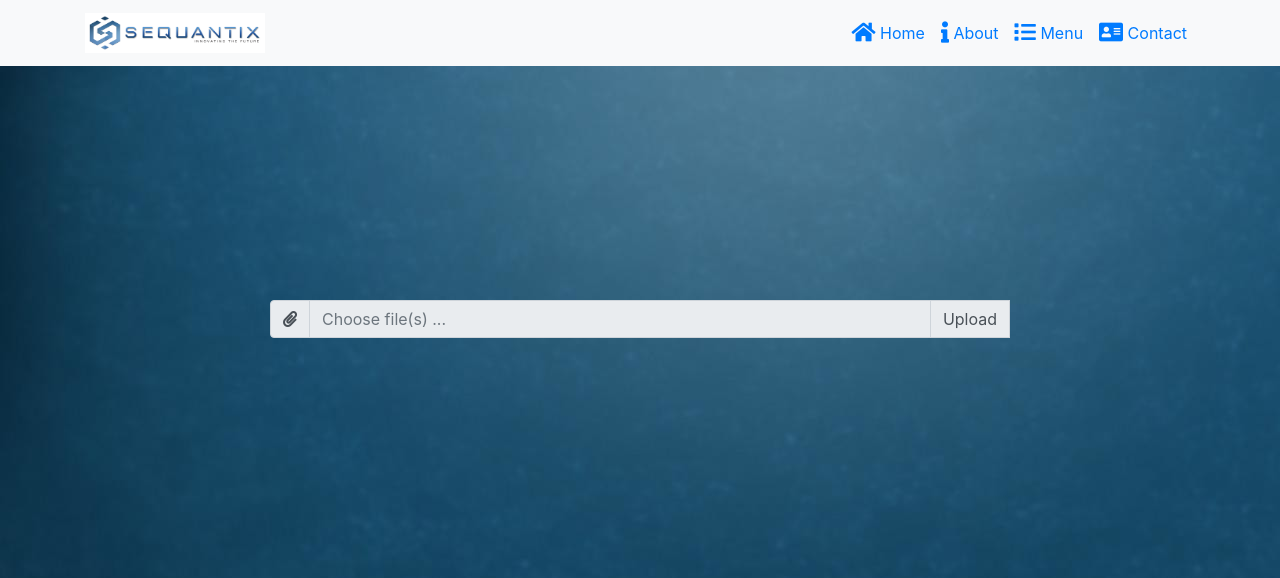
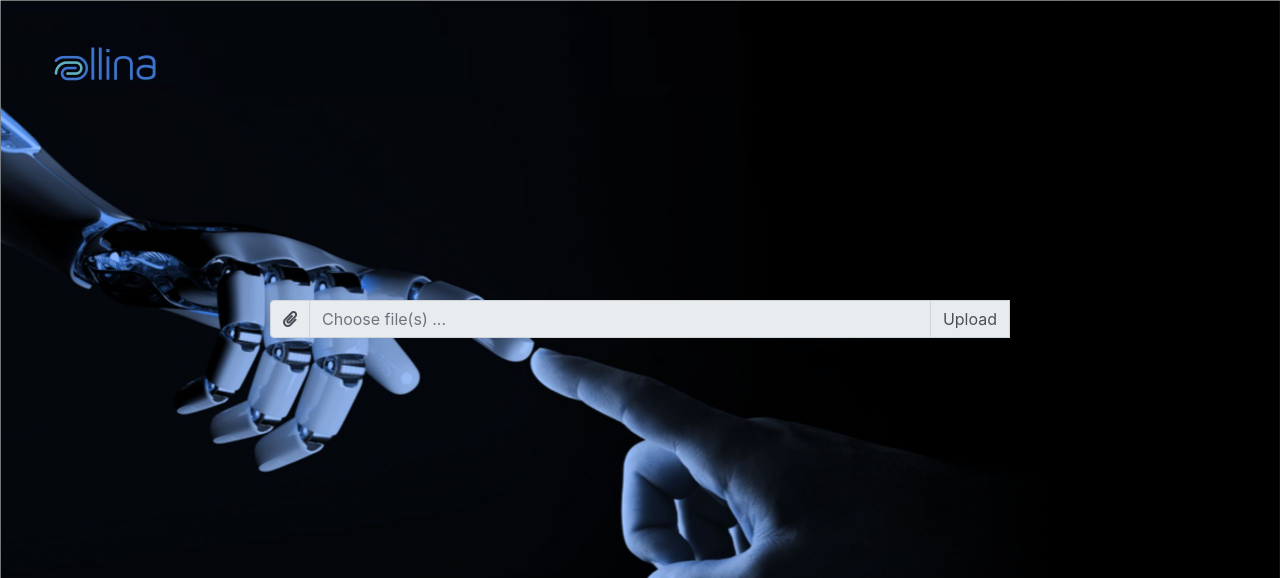
Before and after one commit to kokuljose/AllinaEditable, a Flask app: page / in a window 1280 px wide. Shown: the top 578 px of the page. Run offline with Flask 2, Linux system fonts and the light colour scheme; some libraries are stand-ins or nearby versions.

Commit message:
updated for KniTT Global

```diff
--- a/Output/G1387_IV32880Reconciled.csv
+++ b/Output/G1387_IV32880Reconciled.csv
@@ -1,7 +1,7 @@
 "INTERCONTINENTAL, NEW YORK TIMES SQUARE",,,,,,
-20210422,,,,,,
+20210511,,,,,,
 "American Funds Forum 1 May 28 June 1, 2019",,,,,,
-2021-04-22,,,,,,
+2021-05-11,,,,,,
 ,,,,,"$ 121,960.49 Reconciled","$ 121,960.49 Billed"
 Deposit/Credits,,,,,,
 Deposit ,,1,,"$(52,202.94)",,
--- a/templates/index.html
+++ b/templates/index.html
@@ -8,27 +8,27 @@
     <link rel="stylesheet" href="{{url_for('static', filename='css/fa.css')}}">
     <link rel="stylesheet" href="{{url_for('static', filename='bootstrap/dist/css/bootstrap.min.css')}}">
     <link rel="stylesheet" href="{{url_for('static', filename='css/styles.css')}}">
-    <title>Sequantix Invoice Automation</title>
+    <title> Invoice Automation</title>
 </head>
-<body class="bg-light" style="background-image: url('static/img/back.jpg');">
+<body class="bg-light" style="background-image: url('static/img/back.jpg');background-size: 100%;background-repeat: no-repeat;background-attachment: fixed; ">
 
-<nav class="navbar  navbar-expand-sm fixed-top bg-light">
-        <div class="container">
-            <button class="navbar-toggler" type="button" data-toggle="collapse" data-target="#Navbar">
-                <span class="navbar-toggler-icon"></span>
-            </button>
-            <a class="navbar-brand mr-auto" href="#"><img src="{{ url_for('static', filename = 'img/logo.png') }}" alt="sequantix" height="40" width="180"></a>
-            <div class="collapse navbar-collapse" id="Navbar">
-                <ul class="navbar-nav ml-auto">
-                    <li class="nav-item active"><a class="nav-link" href="#"><span class="fa fa-home fa-lg"></span> Home</a></li>
-                    <li class="nav-item"><a class="nav-link" href="#"><span class="fa fa-info  fa-lg"></span> About</a></li>
-                    <li class="nav-item"><a class="nav-link" href="#"><span class="fa fa-list  fa-lg"></span> Menu</a></li>
-                    <li class="nav-item"><a class="nav-link" href="#"><span class="fa fa-address-card  fa-lg"></span> Contact</a></li>
-
-                </ul>
-            </div>
-        </div>
-    </nav>
+{#<nav class="navbar  navbar-expand-sm fixed-top bg-light">#}
+{#        <div class="container">#}
+{#            <button class="navbar-toggler" type="button" data-toggle="collapse" data-target="#Navbar">#}
+{#                <span class="navbar-toggler-icon"></span>#}
+{#            </button>#}
+{#            <a class="navbar-brand mr-auto" href="#"><img src="{{ url_for('static', filename = 'img/logo.png') }}" alt="" height="40" width="180"></a>#}
+{#            <div class="collapse navbar-collapse" id="Navbar">#}
+{#                <ul class="navbar-nav ml-auto">#}
+{#                    <li class="nav-item active"><a class="nav-link" href="#"><span class="fa fa-home fa-lg"></span> Home</a></li>#}
+{#                    <li class="nav-item"><a class="nav-link" href="#"><span class="fa fa-info  fa-lg"></span> About</a></li>#}
+{#                    <li class="nav-item"><a class="nav-link" href="#"><span class="fa fa-list  fa-lg"></span> Menu</a></li>#}
+{#                    <li class="nav-item"><a class="nav-link" href="#"><span class="fa fa-address-card  fa-lg"></span> Contact</a></li>#}
+{#                #}
+{#                </ul>#}
+{#            </div>#}
+{#        </div>#}
+{#    </nav>#}
 
 <div id="Modal" class="modal fade" role="dialog">
         <div class="modal-dialog modal-lg" role="content">
```
Also changed, not shown: templates/reconcile.html (+18 -17 lines), static/img/back.jpg, 1 other file.
